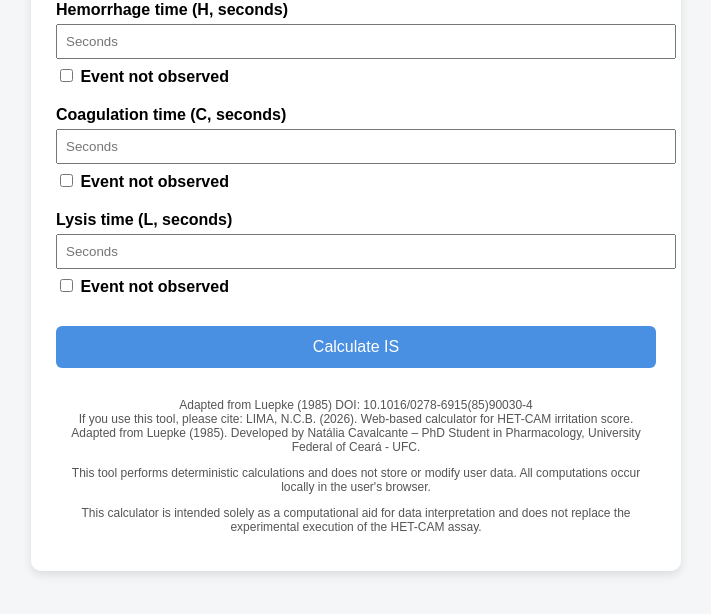
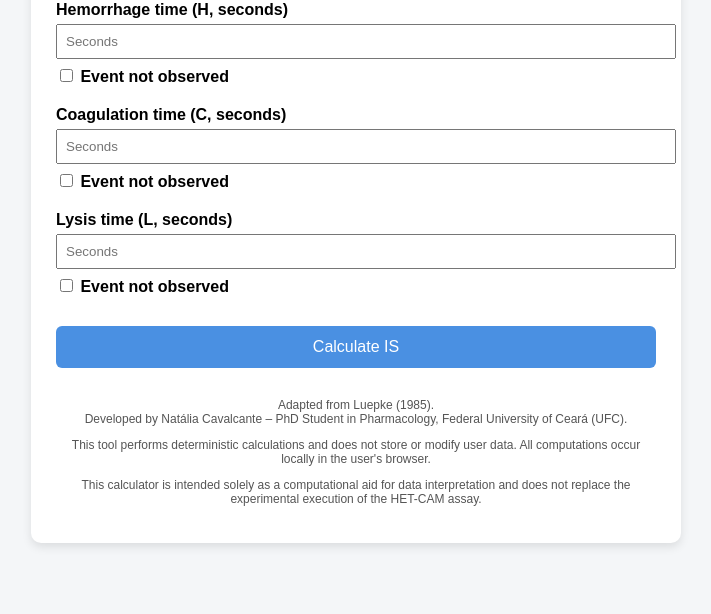
Before and after one commit to ncabarb/het-cam-irritation-score, a plain HTML site: page index.html in a window 1280 px wide. Shown: the part 142-756 px from the top of the page, without its empty margins (284-995 px from the left). Drawn offline with Linux system fonts and the light colour scheme.

Commit message:
Update index.html

```diff
--- a/index.html
+++ b/index.html
@@ -139,9 +139,8 @@
 
   <div class="footer">
     <p>
-      Adapted from Luepke (1985) DOI: 10.1016/0278-6915(85)90030-4<br>
-      If you use this tool, please cite:
-LIMA, N.C.B. (2026). Web-based calculator for HET-CAM irritation score. Adapted from Luepke (1985). Developed by Natália Cavalcante – PhD Student in Pharmacology, University Federal of Ceará - UFC.
+      Adapted from Luepke (1985).<br>
+      Developed by Natália Cavalcante – PhD Student in Pharmacology, Federal University of Ceará (UFC).
     </p>
     <p>
       This tool performs deterministic calculations and does not store or modify user data.
```
